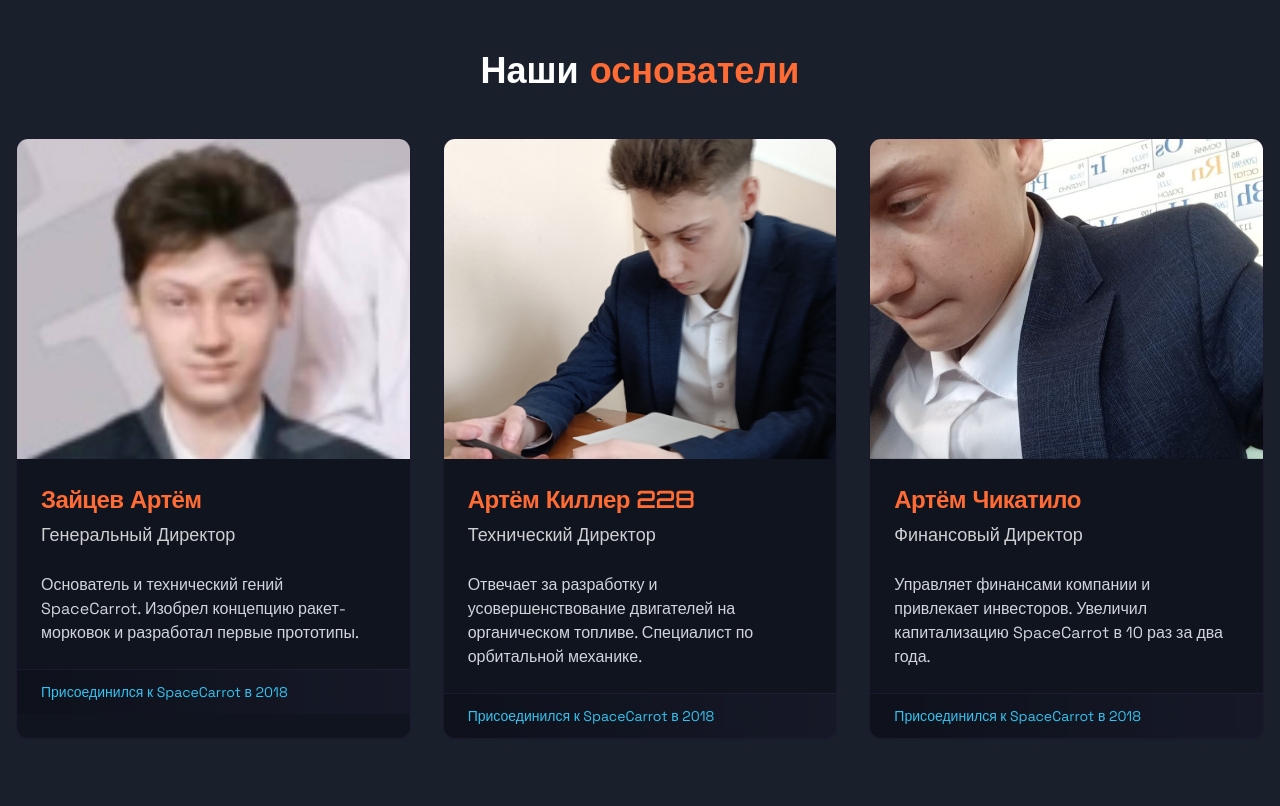
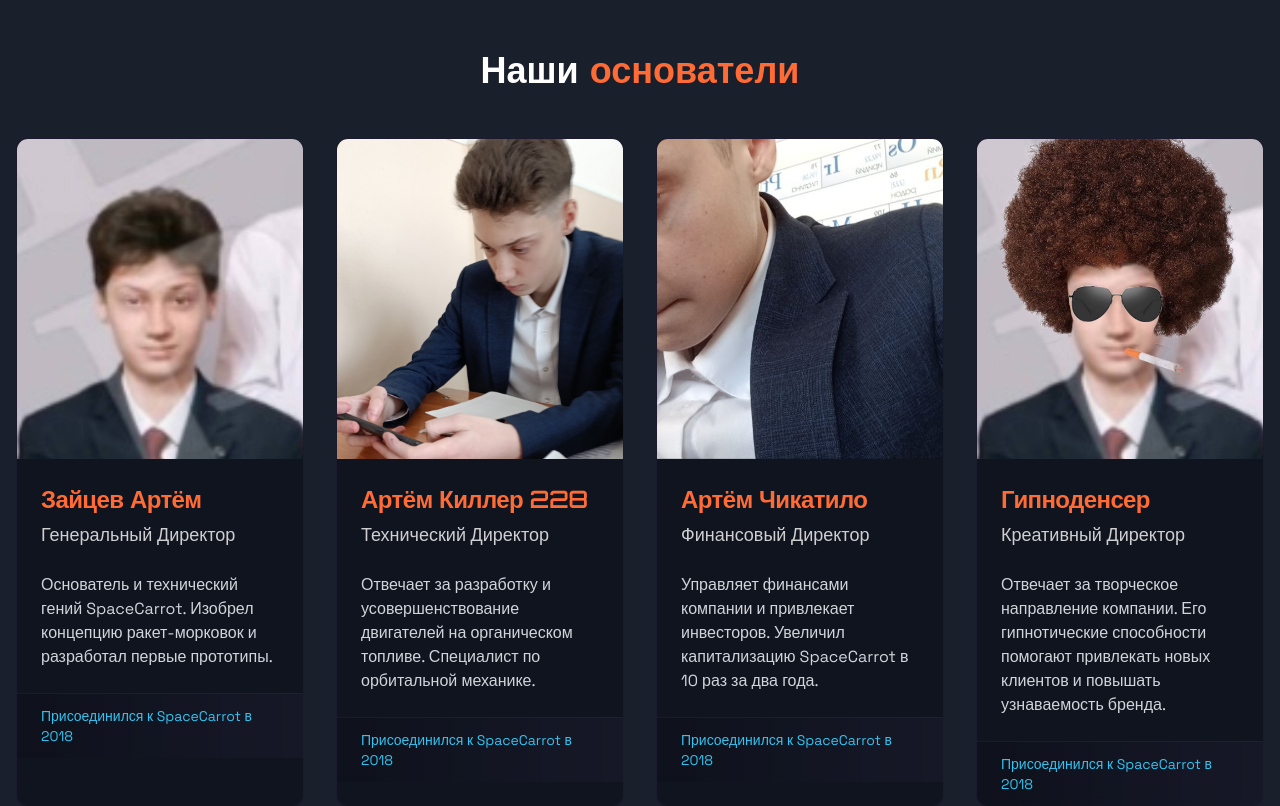
Before and after one commit to rainbowwwww1411/carrot-rocket-cosmos, a React (Vite) app: page / in a window 1280 px wide. Shown: the part 1440-2246 px from the top of the page. Built offline with nearby package versions, Linux system fonts and the light colour scheme.

Commit message:
Add hypnodancer to founders
Add a new founder to the founders section.

```diff
--- a/src/components/Founders.tsx
+++ b/src/components/Founders.tsx
@@ -46,6 +46,12 @@ const Founders: React.FC = () => {
       position: "Финансовый Директор",
       image: "/lovable-uploads/3ace9495-bab2-4d75-9ca5-a763624a1bad.png",
       description: "Управляет финансами компании и привлекает инвесторов. Увеличил капитализацию SpaceCarrot в 10 раз за два года."
+    },
+    {
+      name: "Гипноденсер",
+      position: "Креативный Директор",
+      image: "/lovable-uploads/151f98d7-2cd1-48dd-bc38-00219b31f3d1.png",
+      description: "Отвечает за творческое направление компании. Его гипнотические способности помогают привлекать новых клиентов и повышать узнаваемость бренда."
     }
   ];
 
@@ -57,7 +63,7 @@ const Founders: React.FC = () => {
           <span className="text-space-carrot">основатели</span>
         </h2>
 
-        <div className="grid grid-cols-1 md:grid-cols-2 lg:grid-cols-3 gap-8">
+        <div className="grid grid-cols-1 md:grid-cols-2 lg:grid-cols-4 gap-8">
           {founders.map((founder, index) => (
             <FounderCard key={index} {...founder} />
           ))}
```
Also changed, not shown: public/lovable-uploads/151f98d7-2cd1-48dd-bc38-00219b31f3d1.png (added).
